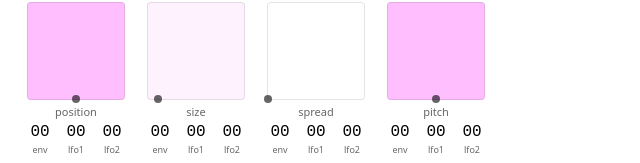
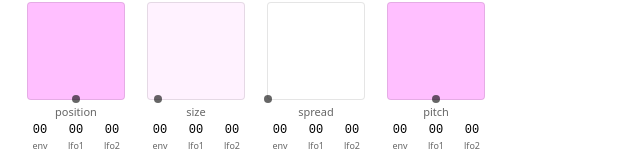
Before and after one commit to lucaskuzma/open-granular-js, a React (Vite) app: page / in a window 1280 px wide. Shown: the part 210-373 px from the top of the page, without its empty margins (0-640 px from the left). Built offline with nearby package versions, Linux system fonts and the light colour scheme.

Commit message:
less horsey mono

```diff
--- a/src/ui/components/LabelControl.tsx
+++ b/src/ui/components/LabelControl.tsx
@@ -52,9 +52,7 @@ export function LabelControl({ store, paramKey, label, width = 32, onDragStart }
         gap: 2,
       }}
     >
-      <span style={{ fontFamily: "monospace", fontSize: 16, color: "#000" }}>
-        {display}
-      </span>
+      <span style={{ fontFamily: "monospace", fontSize: 12, color: "#000" }}>{display}</span>
       <span style={{ fontSize: 9, color: "#666" }}>{label}</span>
     </div>
   );
```
